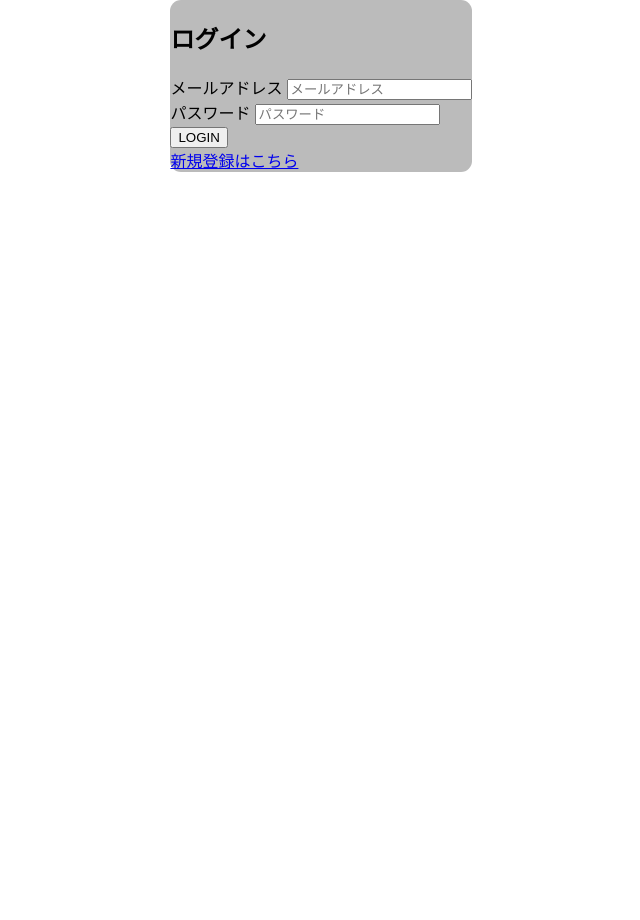
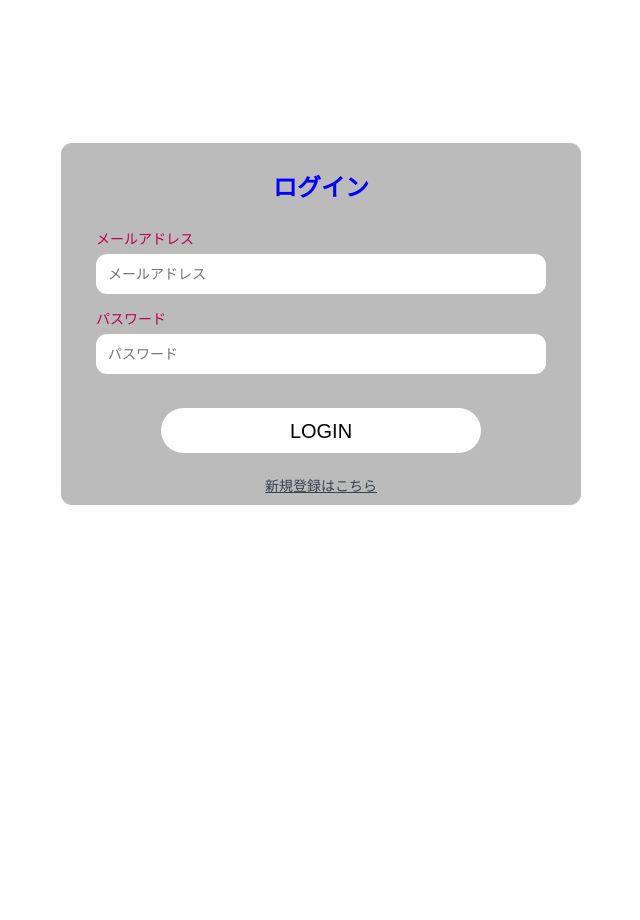
Before and after one commit to gorimax/hackathon_sns_f_team, a Flask app: page /login in a window 1280 px wide. Shown: the part 80-1000 px from the top of the page, without its empty margins (319-959 px from the left). Run offline with Flask 2, Linux system fonts and the light colour scheme.

Commit message:
login.htmlにクラス追加、auth.css編集

```diff
--- a/SNSApp/static/css/auth.css
+++ b/SNSApp/static/css/auth.css
@@ -1,22 +1,90 @@
 :root {
     --shadow-soft: 0 16px 40px rgba(15, 23, 42, 0.12);
 }
-main {
-    min-height: 100vh;
-}
 
+/* カードの位置調整 */
 .card-container {
     display: flex;
     align-items: center;
     justify-content: center;
+    min-height: 85vh;
+    padding: 24px 16px 55px;
 }
 
+/* カードの横幅 */
+.auth-wrapper {
+    width: 100%;
+    max-width: 520px;
+}
+
+/* カードの見た目調整 */
 .card {
     background-color: rgb(187, 187, 187);
     border-radius: 11px;
 }
 
+/* カード内のログイン、新規登録のデザイン調整 */
+.auth-title {
+    text-align: center;
+    font-size: 1.5rem;
+    color: blue;
+    padding-top: 25px;
+    margin-bottom: 25px;
+    margin-top: 0;
+}
 
-.auth-title {
-    font-size: 1.5rem;
+.auth-form {
+    display: flex;
+    justify-content: center;
+    flex-direction: column;
+    gap: 14px;
 }
+
+.auth-form > div {
+    display: flex;
+    flex-direction: column;
+    margin: 0 auto;
+    gap: 6px;
+}
+
+.auth-form label {
+    font-size: 14px;
+    color: #bd004f;
+}
+
+.auth-form input[type="text"],
+.auth-form input[type="password"] {
+    height: 40px;
+    width: 450px;
+    padding: 8px 12px;
+    border: none;
+    border-radius: 11px;
+    font-size: 14px;
+}
+
+.auth-button-container{
+    display: flex;
+    justify-content: center;
+    margin-top: 24px;
+}
+.auth-button {
+    width: 320px;
+    height: 45px;
+    padding: 12px 24px;
+    margin-top: 20px;
+    color: black;
+    font-style: bold;
+    font-size: 20px;
+    background-color: white;
+    border-radius: 30px;
+    border: none;
+    cursor: pointer;
+}
+.auth-link {
+    display: block;
+    text-align: center;
+    margin-top: 16px;
+    margin-bottom: 10px;
+    font-size: 14px;
+    color: #374151;
+}
--- a/SNSApp/templates/auth/login.html
+++ b/SNSApp/templates/auth/login.html
@@ -9,11 +9,11 @@
 {% block content %}
     <div class="main">
         <div class="card-container">
+            <div class="auth-wrapper">
                 <div class="card">
                     <h2 class="auth-title">ログイン</h2>
-                <form div="auth-form" method="post">
+                    <form class="auth-form" method="post">
                         <input type="hidden" name="">
-
                         <div>
                             <label>メールアドレス</label>
                             <input type="text" placeholder="メールアドレス" name="email">
@@ -23,15 +23,14 @@
                             <label>パスワード</label>
                             <input type="password" placeholder="パスワード" name="password">
                         </div>
-    <!-- もし入力する欄と同じ間隔で配置する場合いらない -->
                         <div class="auth-button-container">
                             <button class="auth-button" type="submit">LOGIN</button>
+                            <a class="auth-link" href="signup.html">新規登録はこちら</a>
                         </div>
-
-                    <a class="auth-link" href="signup.html">新規登録はこちら</a>
                     </form>
                 </div>
             </div>
         </div>
     </div>
+</div>
 {% endblock %}
```
Lines whose indentation alone changed are shown as unchanged.
